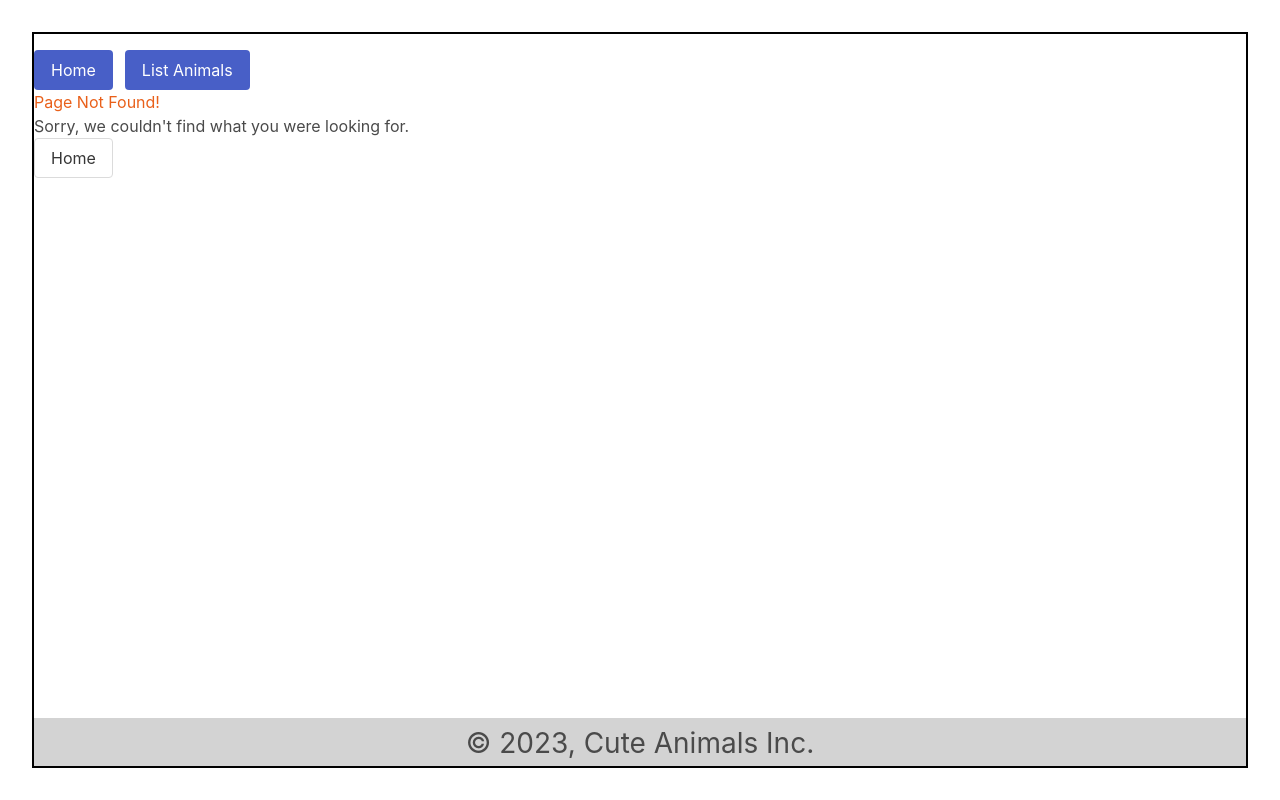
After one commit to GregorySpain/WDD3500, a Flask app: template mywebapp/templates/404.html in a window 1280 px wide. The commit adds this page. Run offline with Flask 3, Linux system fonts and the light colour scheme; the template is opened without the code that fills it, so the values that code supplies are empty.

Commit message:
through 3.5

```diff
--- a/mywebapp/database.py
+++ b/mywebapp/database.py
@@ -1,4 +1,5 @@
 from animal import Animal
+
 
 class Database:
     def __init__(self):
--- a/mywebapp/server.py
+++ b/mywebapp/server.py
@@ -10,6 +10,8 @@ def create_app():
     app.add_url_rule("/", view_func=views.home_page)
     app.add_url_rule("/animals", view_func=views.animals_page)
     app.add_url_rule("/animals/<int:animal_key>", view_func=views.animal_page)
+    app.register_error_handler(404, views.page_not_found)
+
 
     db = Database()
     db.add_animal(Animal("Red Panda", year=2020))
--- /dev/null
+++ b/mywebapp/templates/404.html
@@ -0,0 +1,7 @@
+{% extends "layout.html" %}
+{% block species %}Page Not Found{% endblock %}
+{% block content %}
+    <h1 class="species">Page Not Found!</h1>
+    <p>Sorry, we couldn't find what you were looking for.</p>
+<a href="{{ url_for('home_page')}}" class="button">Home</a>
+{% endblock %}
--- a/mywebapp/templates/animals.html
+++ b/mywebapp/templates/animals.html
@@ -8,7 +8,9 @@
             {% for animal_key, animal in animals %}
             <tr>
                 <td>
-                    {{ animal.species }}
+                    <!-- (3.4) I simply put the species name in an anchor tag and used url_for, passing the animal_key
+                         as the variable that matches the name in the <> of the matching app.add_url_rule -->
+                    <a href="{{ url_for('animal_page', animal_key=animal_key) }}">{{ animal.species }}</a>
                     {% if animal.year %} ({{ animal.year }}) {% endif %}
                 </td>
             </tr>
```
Also changed, not shown: mywebapp/views.py (+10 -0 lines), mywebapp/settings.py (line endings or trailing spaces).
